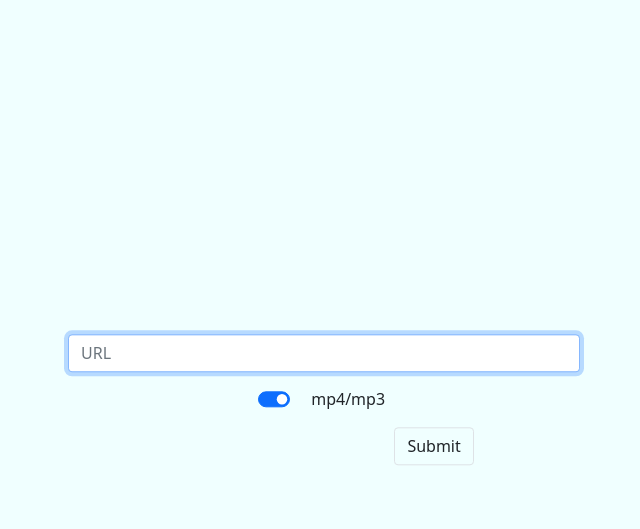
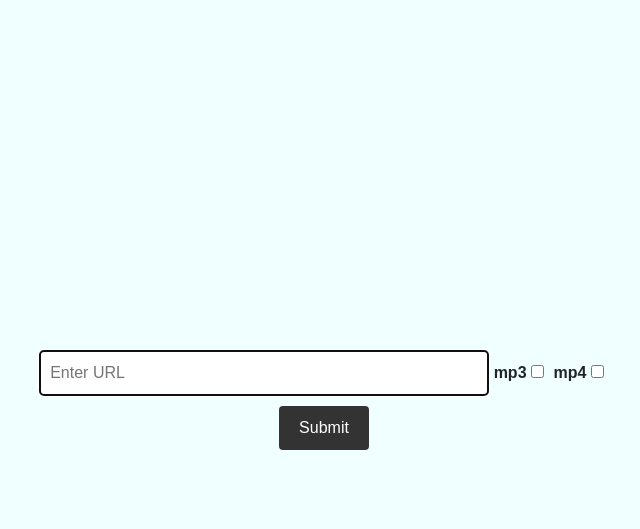
Before and after one commit to The1Dani/yt-dlp-web, a Python web app: template web/templates/base.html in a window 1280 px wide. Shown: the top 529 px of the page, without its empty margins (316-956 px from the left). Run offline with Jinja, Linux system fonts and the light colour scheme; the template is opened without the code that fills it, so the values that code supplies are empty.

Commit message:
the html has been changed to nicer

```diff
--- a/web/templates/base.html
+++ b/web/templates/base.html
@@ -11,45 +11,78 @@
     <title>YT-Downloader</title>
 </head>
 <body>
-    <form action="/" method="post">
-        <div class="position-absolute top-50 start-50 translate-middle w-50" id="input1">
+  <form action="/" method="post">
+    <input type="url" name="url" placeholder="Enter URL" autofocus autocomplete="off">
 
-            <input type="url" name="url" class="form-control padding-left=20" id="urls" placeholder="URL" autofocus autocomplete="off" name="url">
+    <label for="mySwitch">mp3</label>
 
-            <div class="form-check form-switch" id="input2">
-                <input class="form-check-input" type="checkbox" role="switch" id="flexSwitchCheckChecked" name="checkbox" checked>
-                <label class="form-check-label" style="width: 50%; margin: auto; text-align: center;" for="flexSwitchCheckChecked">mp4/mp3</label>
-            </div>
+    <input type="checkbox" name="mp3" id="mySwitch">
 
-            <button class="btn border mt-3" type="submit" id="submit1">Submit</button>
+    <label for="mySwitch2">mp4</label>
 
+    <input type="checkbox" name="mp4" id="mySwitch2">
 
-        </div>
+    <button type="submit">Submit</button>
 
+</form>
 
-    </form>
-
-
-</body>
 <style>
     body {
+        display: flex;
+        justify-content: center;
+        align-items: center;
+        font-family: Arial, sans-serif;
+        margin: 20px;
         background-color: azure;
-
-    }
-    #input1 {
-
-        padding: 5%;
-    }
-    #input2 {
-        margin: auto;
-        width: 10%;
-        padding: 3% 0 0 0;
     }
 
-    #submit1 {
-        margin: auto;
-        margin-left: 43%;
+    form {
+        position: absolute;
+        top: 50%;
+        left: 50%;
+        transform: translate(-50%, -50%);
+    }
 
+    input[type="url"] {
+        border: 1px solid #ddd;
+        padding: 10px;
+        border-radius: 4px;
+        width: 450px;
+        font-size: 16px;
+        margin: 0 auto;
+    }
+
+    label {
+        margin-top: 10px;
+        font-weight: bold;
+    }
+
+    input[type="checkbox"] {
+        margin-right: 5px;
+    }
+
+    button {
+        background-color: #333;
+        color: #fff;
+        padding: 10px 20px;
+        border: none;
+        border-radius: 4px;
+        font-size: 16px;
+        cursor: pointer;
+        margin-top: 10px;
+    }
+
+    button:hover {
+        background-color: #444;
+    }
+
+    @media only screen and (max-width: 500px) {
+    form {
+        flex-direction: column;
+    }
+    input[type="url"] {
+        width: auto;
+    }
     }
 
 
```
Also changed, not shown: web/app.py (+18 -6 lines), 1 other file.
